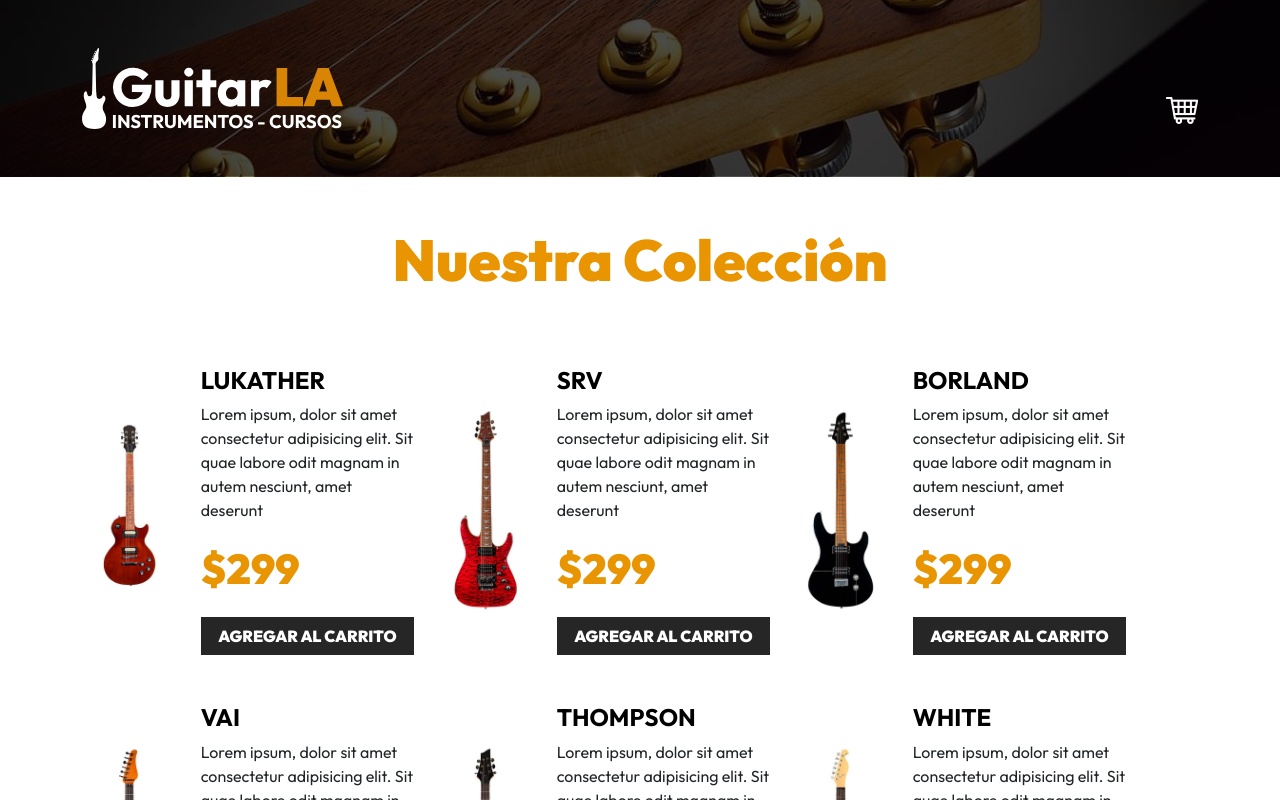
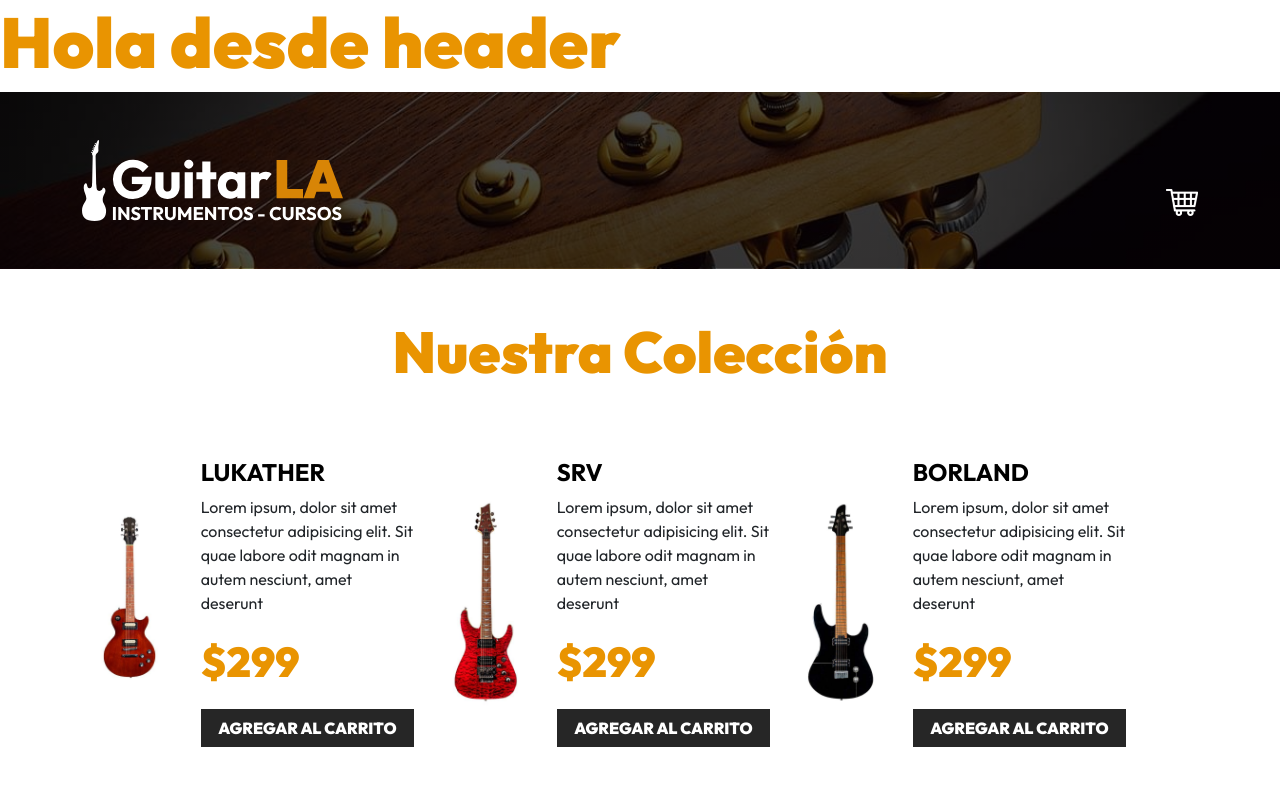
Before and after one commit to joninoni/GuitarLA_React, a React (Vite) app: page / in a window 1280 px wide. Shown: the top 800 px of the page. Built offline with nearby package versions, Linux system fonts and the light colour scheme.

Commit message:
comienzo el componente Header

```diff
--- a/src/App.jsx
+++ b/src/App.jsx
@@ -1,6 +1,9 @@
+import Header from "./Components/Header"
+
 function App() {
     return (
     <>
+    <Header/>
         <header className="py-5 header">
             <div className="container-xl">
                 <div className="row justify-content-center justify-content-md-between">
--- /dev/null
+++ b/src/Components/Header.jsx
@@ -0,0 +1,8 @@
+const Header = () => {
+    return (
+        <h1>Hola desde header</h1>
+    )
+
+}
+
+export default Header
```
